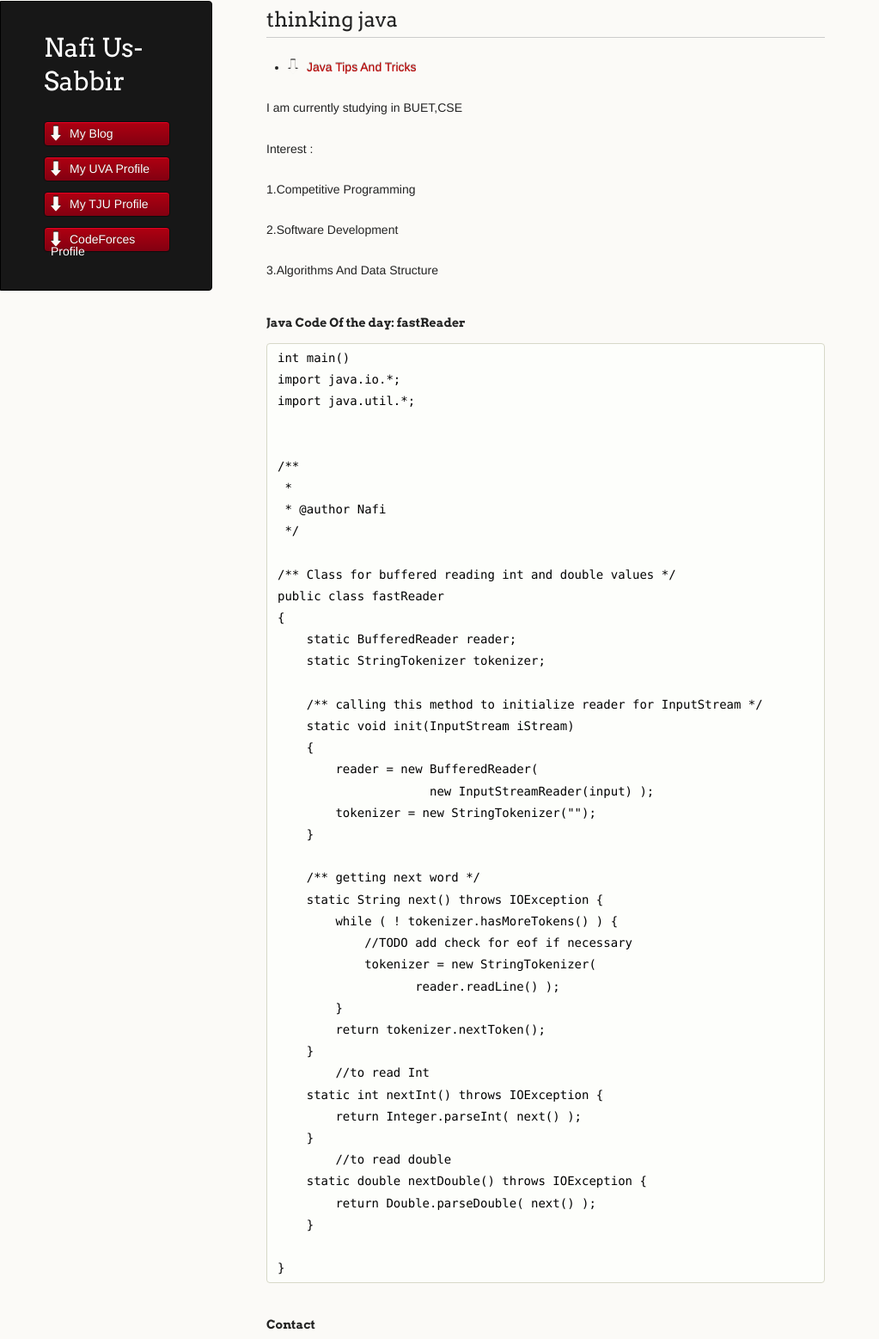
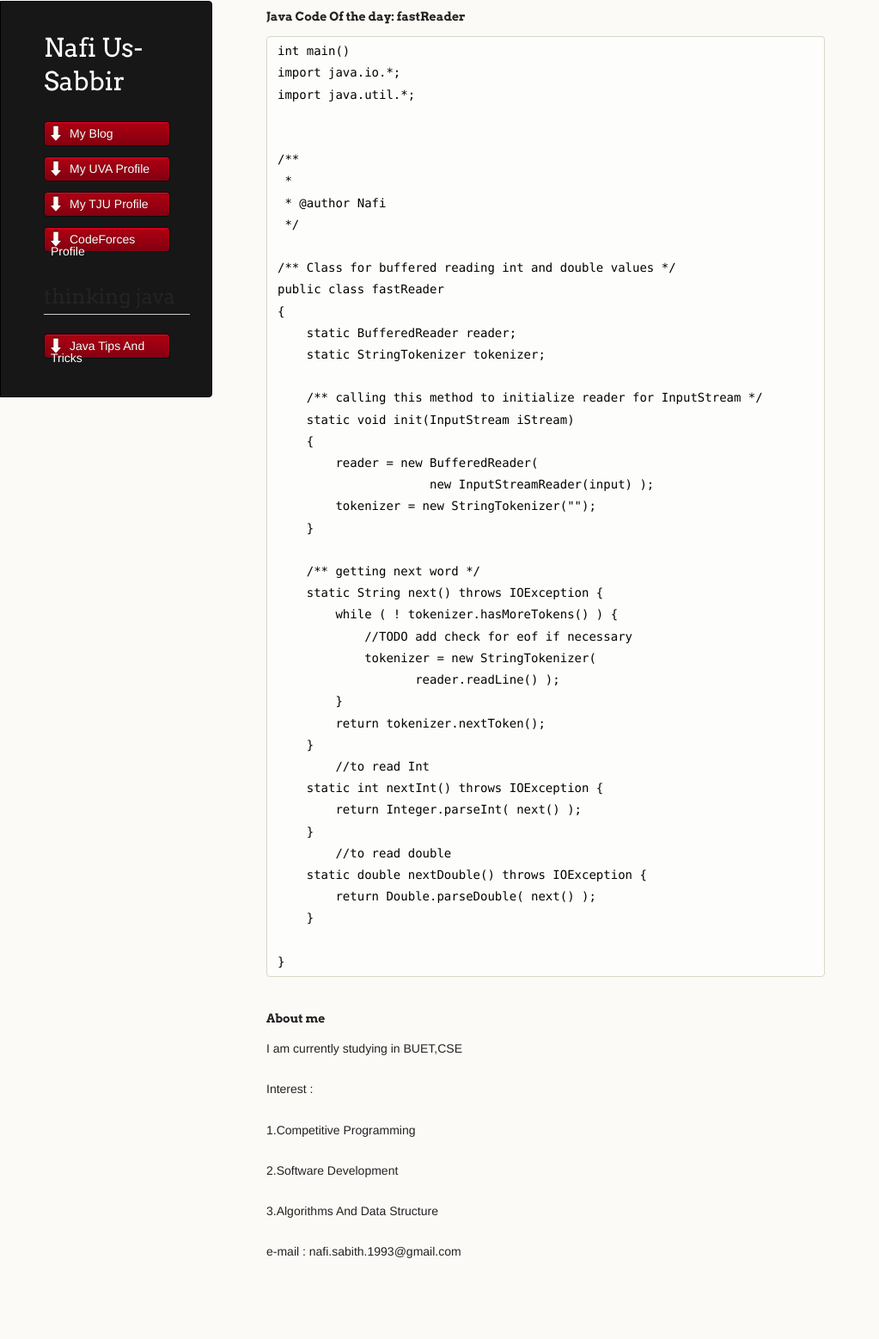
Before and after one commit to NafiCS12/My-WebPage, a plain HTML site: page index.html in a window 1280 px wide. Shown: the part 39-1596 px from the top of the page at 86% size, without its empty margins (0-1023 px from the left). Drawn offline with Linux system fonts and the light colour scheme.

Commit message:
Update index.html

```diff
--- a/index.html
+++ b/index.html
@@ -28,19 +28,15 @@
           <li class="download"><a class="buttons" href="http://codeforces.com/profile/NafiCS12">CodeForces Profile</a></li>
         </ul>
 
-      </header>
-      <section>
+
 
      <h2 class="header"> thinking java</h2>
         <p class="header"></p>
  <ul>
           <li class="download"><a class="buttons" href="http://thenafi36.wordpress.com/">Java Tips And Tricks</a></li>
  </ul>
-<p>I am currently studying in BUET,CSE</p>
-<p> <b>Interest :</b> </p>
-<p> 1.Competitive Programming </p>
-<p> 2.Software Development </p>
-<p> 3.Algorithms And Data Structure  </p>
+          </header>
+      <section>
 
 
 <h4> <a id="designer-templates" class="anchor" href="#designer-templates" aria-hidden="true"><span class="octicon octicon-link"></span></a>Java Code Of the day: fastReader</h4>
@@ -91,7 +87,12 @@ public class fastReader
 </code></pre>
 
 <h5>
-<a id="support-or-contact" class="anchor" href="#support-or-contact" aria-hidden="true"><span class="octicon octicon-link"></span></a>Contact</h5>
+<a id="support-or-contact" class="anchor" href="#support-or-contact" aria-hidden="true"><span class="octicon octicon-link"></span></a>About me</h5>
+<p>I am currently studying in BUET,CSE</p>
+<p> <b>Interest :</b> </p>
+<p> 1.Competitive Programming </p>
+<p> 2.Software Development </p>
+<p> 3.Algorithms And Data Structure  </p>
 
 <p>e-mail : nafi.sabith.1993@gmail.com</p>
 </section>
```
